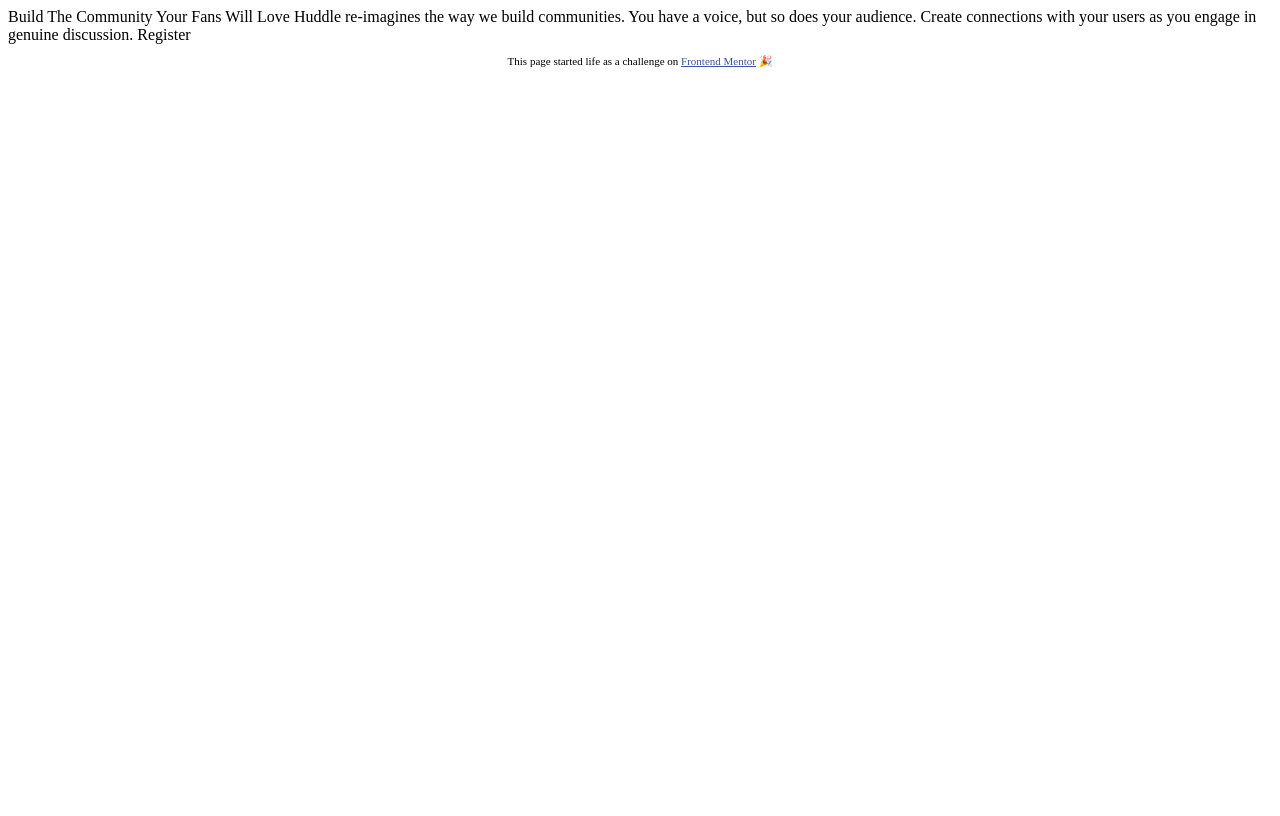
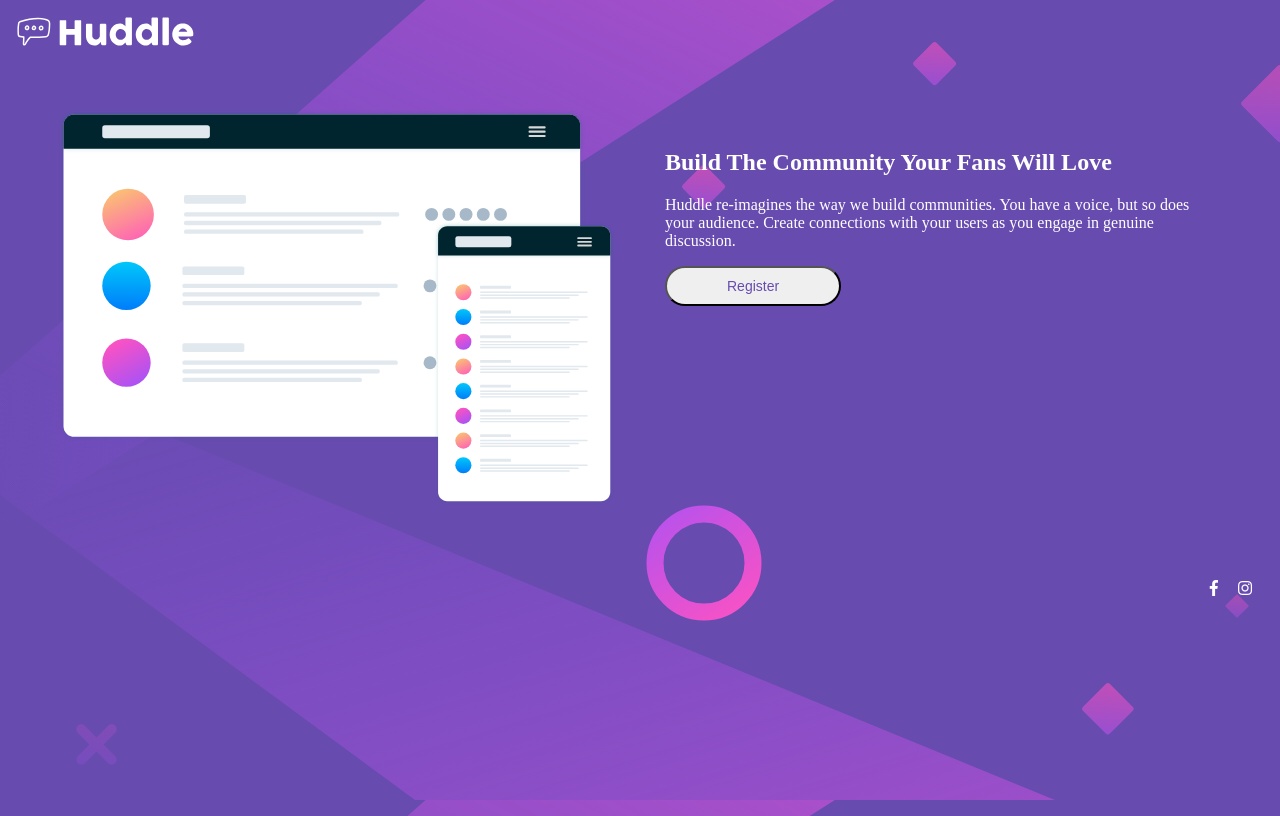
Before and after one commit to 3JTechno/Front-end-mentor, a plain HTML site: page huddle-landing-page-679023-master/index.html in a window 1280 px wide. Drawn offline with Linux system fonts and the light colour scheme; a web font is replaced by a local one.

Commit message:
Huddle challenge done

```diff
--- /dev/null
+++ b/huddle-landing-page-679023-master/_variables.scss
@@ -0,0 +1,8 @@
+$primary-color: hsl(257, 40%, 49%);
+
+$heading-font: 'Poppins';
+$heading-weight-700: 700;
+$heading-weight-400: 400;
+
+$body-font: 'Droid Sans';
+$body-weights: 400;
--- a/huddle-landing-page-679023-master/index.html
+++ b/huddle-landing-page-679023-master/index.html
@@ -3,30 +3,30 @@
 <head>
   <meta charset="UTF-8">
   <meta name="viewport" content="width=device-width, initial-scale=1.0"> <!-- displays site properly based on user's device -->
-
+  <link href=' http://fonts.googleapis.com/css?family=Droid+Sans' rel='stylesheet' type='text/css'>
+  <link href=' https://fonts.google.com/specimen/Poppins' rel='stylesheet' type='text/css'>
   <link rel="icon" type="image/png" sizes="32x32" href="./images/favicon-32x32.png">
-
+  <link rel="stylesheet" href="https://use.fontawesome.com/releases/v5.6.1/css/all.css" integrity="sha384-gfdkjb5BdAXd+lj+gudLWI+BXq4IuLW5IT+brZEZsLFm++aCMlF1V92rMkPaX4PP" crossorigin="anonymous">
+  <link rel="stylesheet" href="style.css">
   <title>Frontend Mentor | Huddle landing page with single introductory section</title>
-
-  <!-- Feel free to remove these styles or customise in your own stylesheet 👍 -->
-  <style>
-    .attribution { font-size: 11px; text-align: center; }
-    .attribution a { color: hsl(228, 45%, 44%); }
-  </style>
 </head>
 <body>
-
-  Build The Community Your Fans Will Love
-
-  Huddle re-imagines the way we build communities. You have a voice, but so does your audience.
-  Create connections with your users as you engage in genuine discussion.
-
-  Register
-
+  <img src="images/logo.svg" alt="logo">
+  <section>
+  <div class="pictures">
+    <img src="./images/illustration-mockups.svg" alt="">
+  </div>
+  <div class="text">
+    <h1>Build The Community Your Fans Will Love</h2>
+    <p>Huddle re-imagines the way we build communities. You have a voice, but so does your audience.
+    Create connections with your users as you engage in genuine discussion.
+    </p>
+    <button type="button" name="button">Register</button>
+  </div>
+</section>
   <footer>
-    <p class="attribution">
-      This page started life as a challenge on <a href="https://www.frontendmentor.io?ref=challenge" target="_blank">Frontend Mentor</a> 🎉
-    </p>
+    <i class="fab fa-facebook-f"></i>
+    <i class="fab fa-instagram"></i>
   </footer>
 </body>
 </html>
--- /dev/null
+++ b/huddle-landing-page-679023-master/style.scss
@@ -0,0 +1,92 @@
+@import 'variables';
+
+body{
+  & img{
+    width: 15%;
+  }
+  background-color: $primary-color;
+  font-family: $body-font;
+  font-weight: $body-weights;
+  height: 100vh;
+  color:white;
+}
+
+section{
+  display:flex;
+}
+.pictures{
+  width: 50%;
+  padding: 50px;
+  & img{
+    width: 100%;
+  }
+}
+.text{
+  width: 50%;
+  padding-top: 70px;
+  padding-right: 50px;
+  & h1{
+    font-family: $heading-font;
+    font-weight: $heading-weight-700;
+  }
+  & button{
+    color: $primary-color;
+    font-size: 14px;
+    padding: 10px 60px;
+    border-radius: 20px;
+  }
+}
+footer{
+  display:flex;
+  justify-content:flex-end;
+  align-items: flex-end;
+  margin: 20px 0;
+  & i{
+    margin-right: 20px;
+  }
+}
+@media screen and (max-width: 1440px){
+  body{
+    background-image: url("images/bg-desktop.svg");
+  }
+}
+@media screen and (max-width: 375px){
+  body{
+    background-image: url("images/bg-mobile.svg");
+    & img{
+      width: 40%;
+    }
+  }
+  section{
+    flex-direction: column;
+  }
+  .pictures{
+  width: 100%;
+  padding: 30px 10px;
+    & img{
+      width: 90%;
+      margin: 0 auto;
+    }
+  }
+  .text{
+  width: 100%;
+  padding: 0;
+    & h1{
+      text-align: center;
+    }
+    & p{
+      text-align: center;
+    }
+    & button{
+      display: block;
+      margin: 0 auto;
+    }
+  }
+  footer{
+    justify-content:center;
+    margin: 10px 0;
+    & i{
+      margin: 0 10px;
+    }
+  }
+}
```
Also changed, not shown: huddle-landing-page-679023-master/style.css (added), 1 other file.
